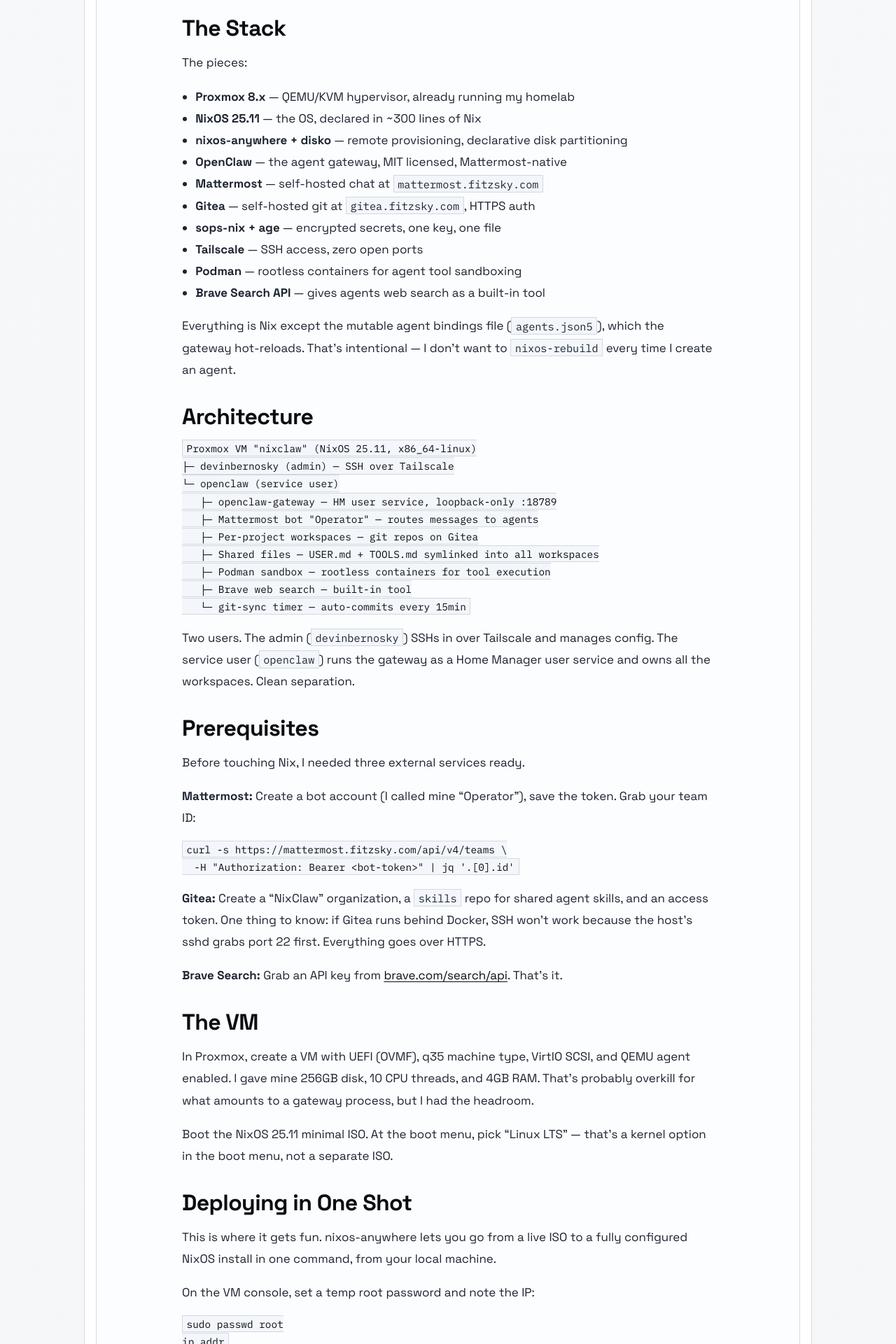
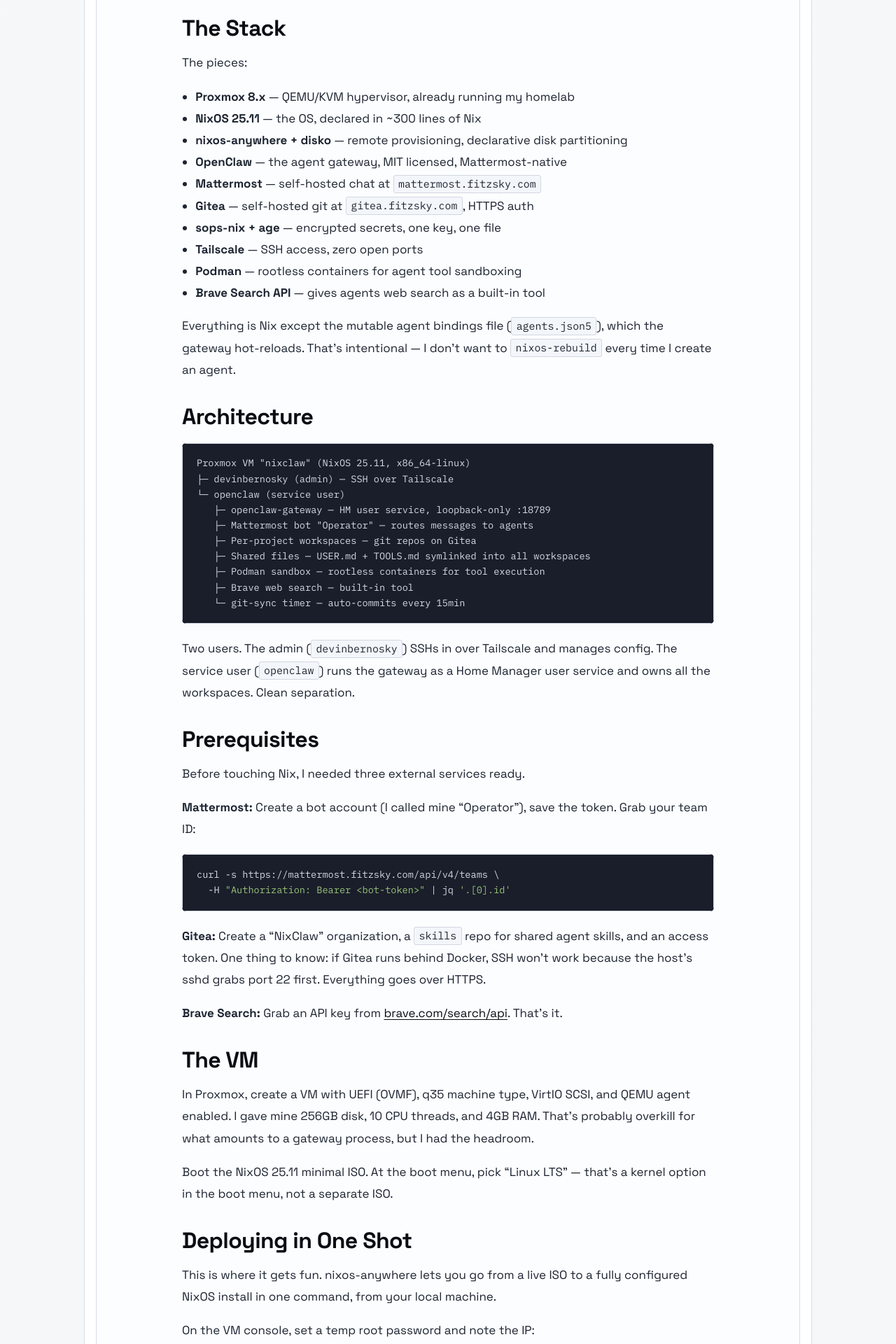
Before and after one commit to devindudeman/blog, a Jekyll site: the page built from _posts/2026-03-11-nixclaw-declarative-ai-agents-on-nixos.md, in a window 1280 px wide. Shown: the part 713-2633 px from the top of the page at 70% size. Built offline with Jekyll 4.4.1, drawn with Linux system fonts in a browser that asks for light colours.

Commit message:
Add code block styling: dark theme, syntax highlighting, overflow handling

```diff
--- a/assets/css/main.css
+++ b/assets/css/main.css
@@ -328,12 +328,104 @@
   color: #3f4652;
 }
 
+/* Inline code */
 .post-content code {
-  padding: 0.1rem 0.35rem;
+  padding: 0.15rem 0.4rem;
   border: 1px solid #d2d8e1;
+  border-radius: 3px;
   background: #f3f6fa;
   font-family: "IBM Plex Mono", monospace;
-  font-size: 0.9em;
+  font-size: 0.88em;
+}
+
+/* Fenced code blocks */
+.post-content pre {
+  margin: 1.25rem 0;
+  padding: 1.1rem 1.25rem;
+  border: 1px solid #d2d8e1;
+  border-radius: var(--radius);
+  background: #1a1e2a;
+  color: #d4dae6;
+  overflow-x: auto;
+  -webkit-overflow-scrolling: touch;
+  line-height: 1.55;
+}
+
+.post-content pre code {
+  padding: 0;
+  border: none;
+  border-radius: 0;
+  background: none;
+  color: inherit;
+  font-size: 0.85em;
+  line-height: inherit;
+}
+
+/* Rouge syntax highlighting (dark theme) */
+.highlight { background: #1a1e2a; }
+.highlight .c,
+.highlight .cm,
+.highlight .c1,
+.highlight .cs   { color: #636d83; font-style: italic; } /* comments */
+.highlight .k,
+.highlight .kd,
+.highlight .kn,
+.highlight .kp,
+.highlight .kr,
+.highlight .kt   { color: #c678dd; }                     /* keywords */
+.highlight .s,
+.highlight .s1,
+.highlight .s2,
+.highlight .sb,
+.highlight .sc,
+.highlight .sh,
+.highlight .sx   { color: #98c379; }                      /* strings */
+.highlight .na   { color: #e5c07b; }                      /* attribute names */
+.highlight .nb,
+.highlight .bp   { color: #61afef; }                      /* builtins */
+.highlight .nf,
+.highlight .nx   { color: #61afef; }                      /* functions */
+.highlight .nn   { color: #e5c07b; }                      /* namespace */
+.highlight .no   { color: #d19a66; }                      /* constants */
+.highlight .ni   { color: #d4dae6; }                      /* entities */
+.highlight .ne   { color: #e06c75; }                      /* exceptions */
+.highlight .nv,
+.highlight .vi,
+.highlight .vc,
+.highlight .vg,
+.highlight .vm   { color: #e06c75; }                      /* variables */
+.highlight .o,
+.highlight .ow   { color: #56b6c2; }                      /* operators */
+.highlight .m,
+.highlight .mi,
+.highlight .mf,
+.highlight .mh,
+.highlight .mo   { color: #d19a66; }                      /* numbers */
+.highlight .p    { color: #abb2bf; }                       /* punctuation */
+.highlight .gd   { color: #e06c75; }                       /* diff deleted */
+.highlight .gi   { color: #98c379; }                       /* diff inserted */
+
+/* Copy-friendly: select all text in code block on triple-click */
+.post-content pre {
+  user-select: all;
+  -webkit-user-select: all;
+}
+
+.post-content pre code {
+  user-select: text;
+  -webkit-user-select: text;
+}
+
+/* Highlight wrapper from Rouge */
+.post-content div.highlight {
+  margin: 1.25rem 0;
+  border-radius: var(--radius);
+  overflow: hidden;
+}
+
+.post-content div.highlight pre {
+  margin: 0;
+  border-radius: 0;
 }
 
 .more-posts {
```
